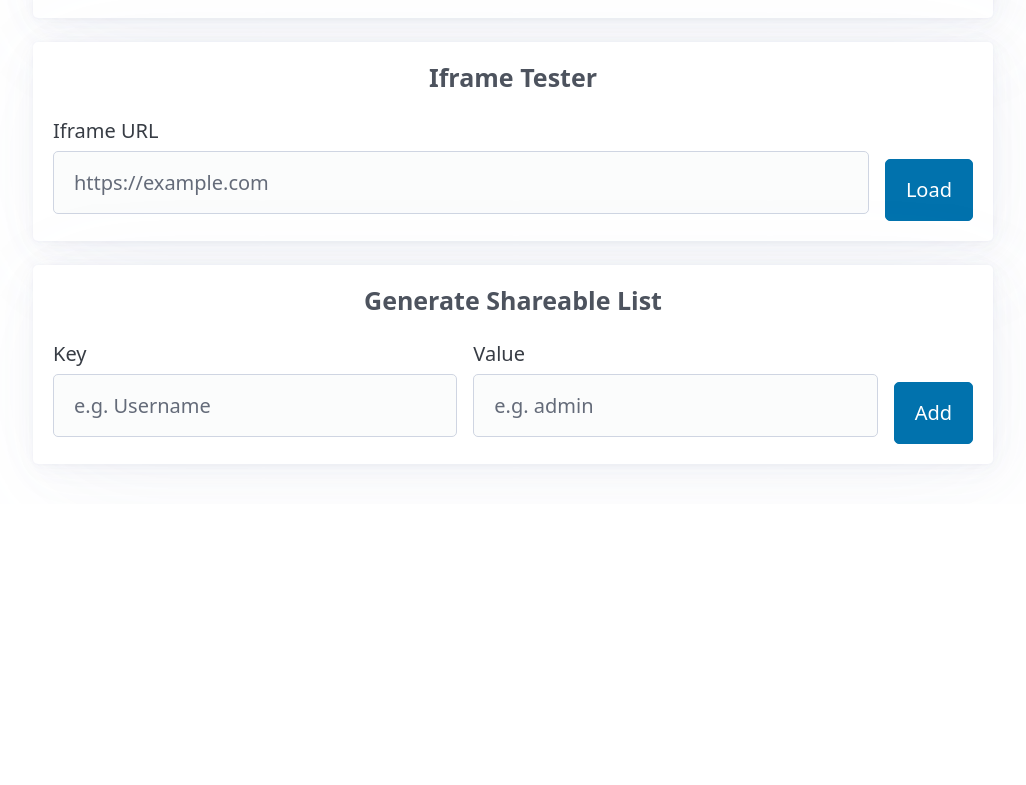
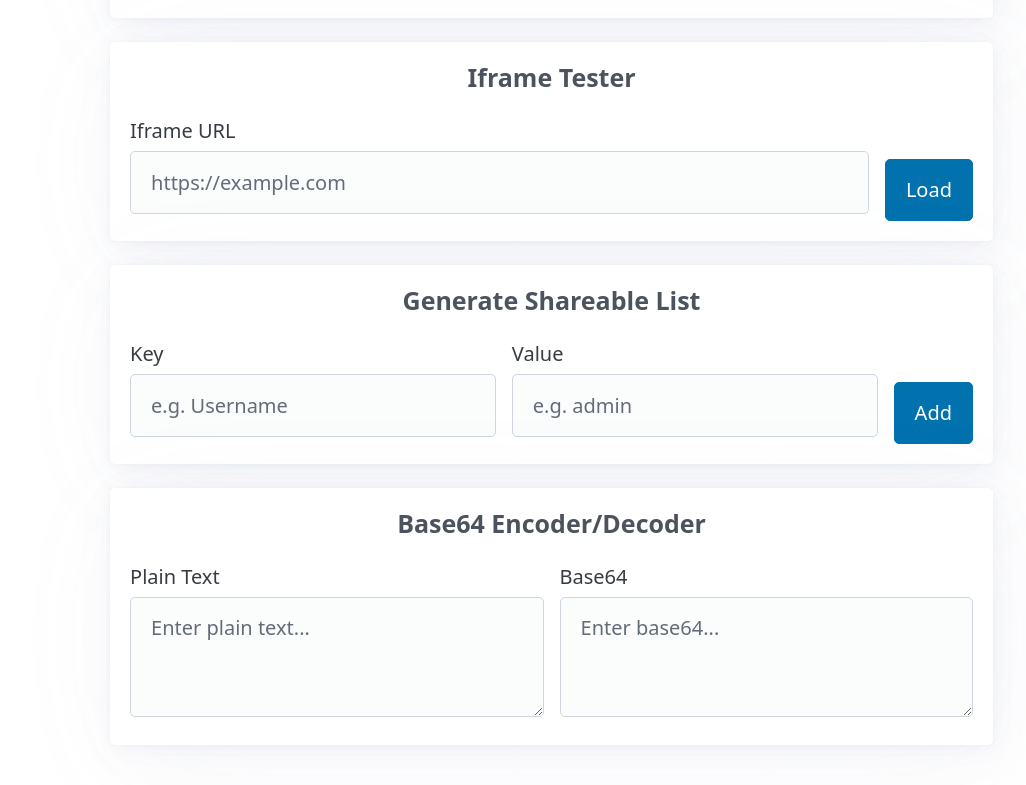
Before and after one commit to bkallaus/quick, a React (Create React App) app: page / in a window 1280 px wide. Shown: the part 1067-1852 px from the top of the page, without its empty margins (247-1273 px from the left). Before the commit the page ends 1571 px from the top, so only its background shows below. Built offline with nearby package versions, Linux system fonts and the light colour scheme.

Commit message:
feat: Base64 Encoder/Decoder

```diff
--- a/src/App.tsx
+++ b/src/App.tsx
@@ -5,6 +5,7 @@ import MlToCups from "./components/ml-to-cups";
 import IframeTester from "./components/iframe-tester";
 import ShareableList from "./components/shareable-list";
 import GenerateList from "./components/generate-list";
+import Base64Encoder from "./components/base64-encoder";
 import SideNav from "./components/side-nav";
 import "./App.css";
 
@@ -24,6 +25,7 @@ export default function App() {
           <div id="qr-code"><QrCode /></div>
           <div id="iframe-tester"><IframeTester /></div>
           <div id="generate-list"><GenerateList /></div>
+          <div id="base64-encoder"><Base64Encoder /></div>
         </div>
       </main>
     </div>
--- /dev/null
+++ b/src/components/base64-encoder.tsx
@@ -0,0 +1,59 @@
+import React, { useState } from "react";
+import CalculationContainer from "./container";
+
+const Base64Encoder = () => {
+  const [plainText, setPlainText] = useState("");
+  const [base64Text, setBase64Text] = useState("");
+  const [error, setError] = useState("");
+
+  const handlePlainChange = (e: React.ChangeEvent<HTMLTextAreaElement>) => {
+    const value = e.target.value;
+    setPlainText(value);
+    setError("");
+    try {
+      setBase64Text(btoa(value));
+    } catch (err) {
+      setError("Unable to encode: input contains invalid characters.");
+    }
+  };
+
+  const handleBase64Change = (e: React.ChangeEvent<HTMLTextAreaElement>) => {
+    const value = e.target.value;
+    setBase64Text(value);
+    setError("");
+    try {
+      setPlainText(atob(value));
+    } catch (err) {
+      setError("Unable to decode: invalid Base64 string.");
+    }
+  };
+
+  return (
+    <CalculationContainer>
+      <h4 style={{ width: "100%", textAlign: "center", marginBottom: 0 }}>Base64 Encoder/Decoder</h4>
+      <div style={{ width: "100%", display: "flex", gap: "16px", flexWrap: "wrap" }}>
+        <label style={{ flex: 1, minWidth: "250px" }}>
+          Plain Text
+          <textarea
+            value={plainText}
+            onChange={handlePlainChange}
+            placeholder="Enter plain text..."
+            style={{ width: "100%", minHeight: "120px", marginBottom: 0 }}
+          />
+        </label>
+        <label style={{ flex: 1, minWidth: "250px" }}>
+          Base64
+          <textarea
+            value={base64Text}
+            onChange={handleBase64Change}
+            placeholder="Enter base64..."
+            style={{ width: "100%", minHeight: "120px", marginBottom: 0 }}
+          />
+        </label>
+      </div>
+      {error && <div style={{ width: "100%", color: "red", textAlign: "center", marginTop: "8px" }} role="alert">{error}</div>}
+    </CalculationContainer>
+  );
+};
+
+export default Base64Encoder;
--- a/src/components/side-nav.tsx
+++ b/src/components/side-nav.tsx
@@ -12,6 +12,7 @@ const SideNav = () => {
           <li><a href="#qr-code">QR Code</a></li>
           <li><a href="#iframe-tester">Iframe Tester</a></li>
           <li><a href="#generate-list">Generate List</a></li>
+          <li><a href="#base64-encoder">Base64 Encoder/Decoder</a></li>
         </ul>
       </nav>
     </aside>
```
Also changed, not shown: 2 other files (tests, documents, lock files or other folders).
